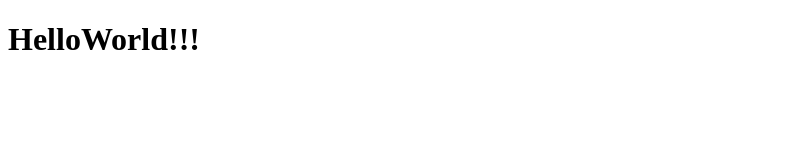
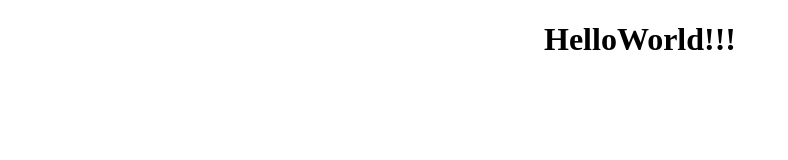
Before and after one commit to yusoncode/helloworld, a plain HTML site: page index.html in a window 1280 px wide. Shown: the whole page, without its empty margins (0-788 px from the left). Drawn offline with Linux system fonts and the light colour scheme.

Commit message:
Update index.html

```diff
--- a/index.html
+++ b/index.html
@@ -8,7 +8,7 @@
 	</head>
 
 	<body>
-		<h1>HelloWorld!!!</h1>
+		<center><h1>HelloWorld!!!</h1></center>
 	</body>
 
 </html>
```
